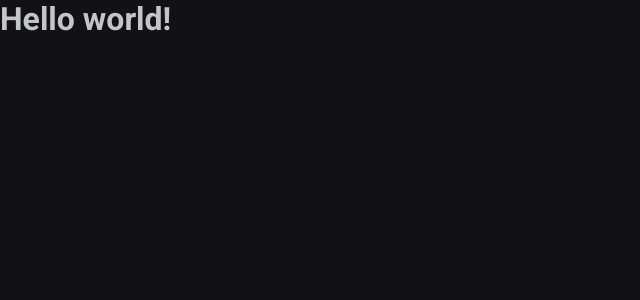
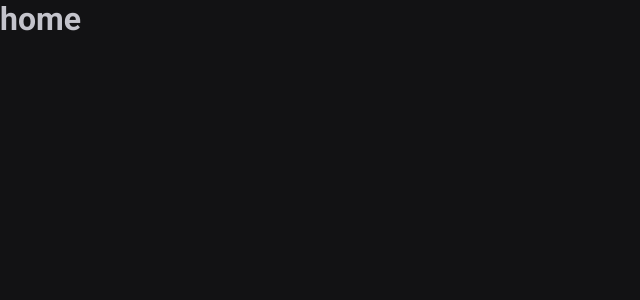
Before and after one commit to GustavoGJesus/pomodoro, a React (Vite) app: page / in a window 1280 px wide. Shown: the top 300 px of the page, without its empty margins (0-640 px from the left). Built offline with nearby package versions, Linux system fonts and the light colour scheme.

Commit message:
feat: add react-router-dom and create routes

```diff
--- a/package.json
+++ b/package.json
@@ -12,6 +12,7 @@
   "dependencies": {
     "react": "^18.2.0",
     "react-dom": "^18.2.0",
+    "react-router-dom": "^6.11.0",
     "styled-components": "^5.3.10"
   },
   "devDependencies": {
--- a/src/App.tsx
+++ b/src/App.tsx
@@ -1,12 +1,16 @@
 import { ThemeProvider } from "styled-components";
+
+import { BrowserRouter } from "react-router-dom";
 import { defaultTheme } from "./styles/themes/default";
 import { GlobalStyle } from "./styles/global";
+import { Router } from "./Router";
 
 export function App() {
   return (
     <ThemeProvider theme={defaultTheme}>
-      <h1>Hello world!</h1>
-
+      <BrowserRouter>
+        <Router />
+      </BrowserRouter>
       <GlobalStyle />
     </ThemeProvider>
   );
--- /dev/null
+++ b/src/Router.tsx
@@ -0,0 +1,12 @@
+import { Routes, Route } from "react-router-dom";
+import { Home } from "./pages/home";
+import { History } from "./pages/history";
+
+export function Router() {
+  return (
+    <Routes>
+      <Route path="/" element={<Home />} />
+      <Route path="/history" element={<History />} />
+    </Routes>
+  );
+}
--- /dev/null
+++ b/src/pages/History.tsx
@@ -0,0 +1,3 @@
+export function History() {
+  return <h1>history</h1>;
+}
--- /dev/null
+++ b/src/pages/Home.tsx
@@ -0,0 +1,3 @@
+export function Home() {
+  return <h1>home</h1>;
+}
```
Also changed, not shown: 1 other file (tests, documents, lock files or other folders).
